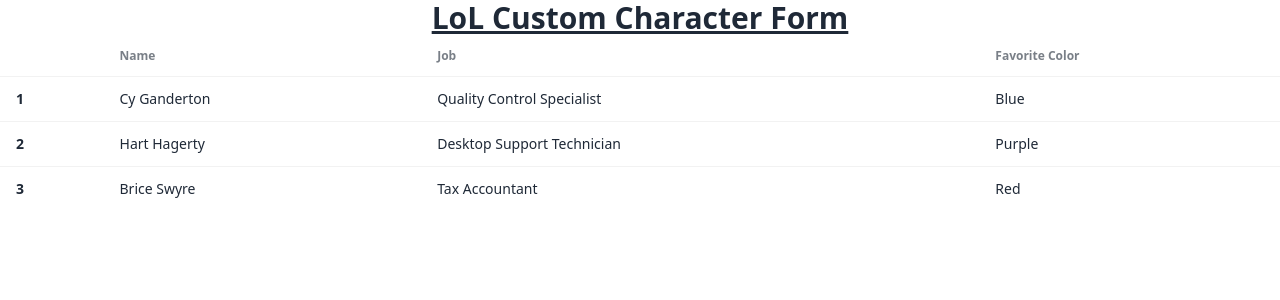
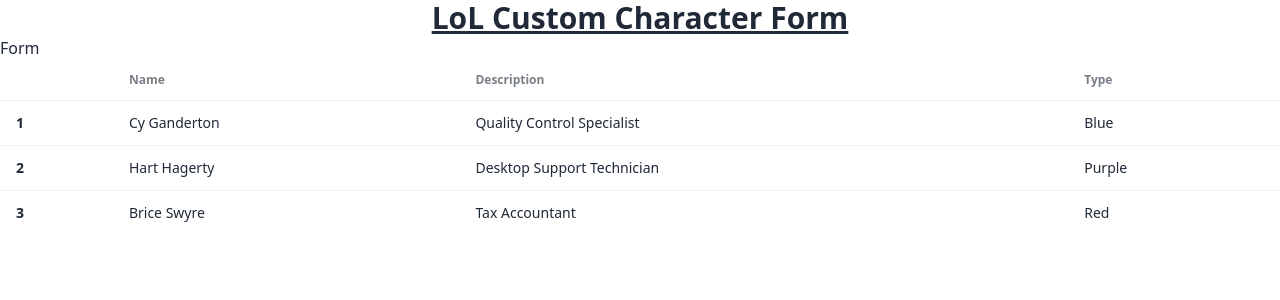
Before and after one commit to MarcosPerez16/LoL-Custom-Character-Form, a React (Vite) app: page / in a window 1280 px wide. Shown: the top 300 px of the page. Built offline with nearby package versions, Linux system fonts and the light colour scheme.

Commit message:
installed react hook form

```diff
--- a/package.json
+++ b/package.json
@@ -11,7 +11,8 @@
   },
   "dependencies": {
     "react": "^18.3.1",
-    "react-dom": "^18.3.1"
+    "react-dom": "^18.3.1",
+    "react-hook-form": "^7.52.1"
   },
   "devDependencies": {
     "@types/react": "^18.3.3",
--- a/src/App.tsx
+++ b/src/App.tsx
@@ -1,3 +1,4 @@
+import Filter from './components/Filter';
 import Table from './components/Table';
 
 function App() {
@@ -6,6 +7,7 @@
       <h1 className='text-3xl font-bold underline text-center'>
         LoL Custom Character Form
       </h1>
+      <Filter />
       <Table />
     </>
   );
--- /dev/null
+++ b/src/components/Filter.tsx
@@ -0,0 +1,11 @@
+// imports here
+const Filter = () => {
+  // logic here
+  return (
+    <>
+      <h1>Form</h1>
+    </>
+  );
+};
+
+export default Filter;
--- a/src/components/Table.tsx
+++ b/src/components/Table.tsx
@@ -9,8 +9,8 @@
           <tr>
             <th></th>
             <th>Name</th>
-            <th>Job</th>
-            <th>Favorite Color</th>
+            <th>Description</th>
+            <th>Type</th>
           </tr>
         </thead>
         <tbody>
```
Also changed, not shown: 1 other file (tests, documents, lock files or other folders).
